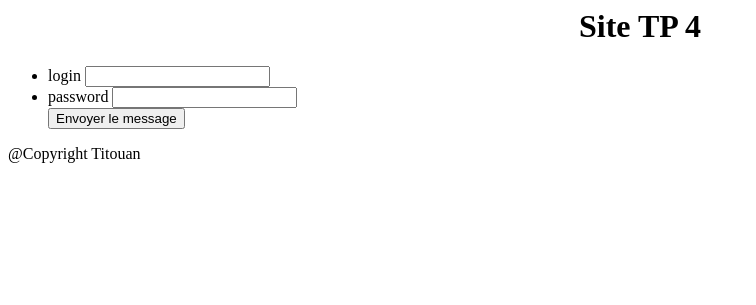
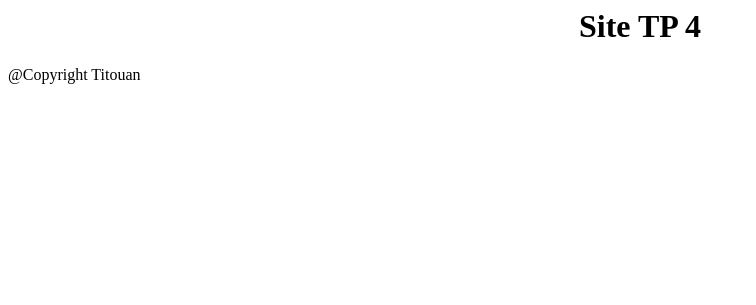
Before and after one commit to ttvmgy/TP4Common_Gateway_Interface, a PHP site: page / in a window 1280 px wide. Shown: the top 305 px of the page, without its empty margins (0-756 px from the left). Run offline with PHP 8.4, Linux system fonts and the light colour scheme.

Commit message:
suppréssion du form dans l'index

```diff
--- a/index.php
+++ b/index.php
@@ -2,22 +2,6 @@
 include('entete.php')
 ?>
 
-        <form action='connexion.php'>
-            <ul>
-                <li>
-                    <label for="name">login</label>
-                    <input type="text" id="name" name="identifiant" />
-                </li>
-                <li>
-                    <label for="name">password</label>
-                    <input type="password" id="name" name="mot de passe" />
-                </li>
-                    <div class="button">
-                        <input type="submit" value="Envoyer le message">
-                    </div>
-            </ul>
-        </form>
-
 <?php
 include('pied_de_page.php')
 ?>
```
